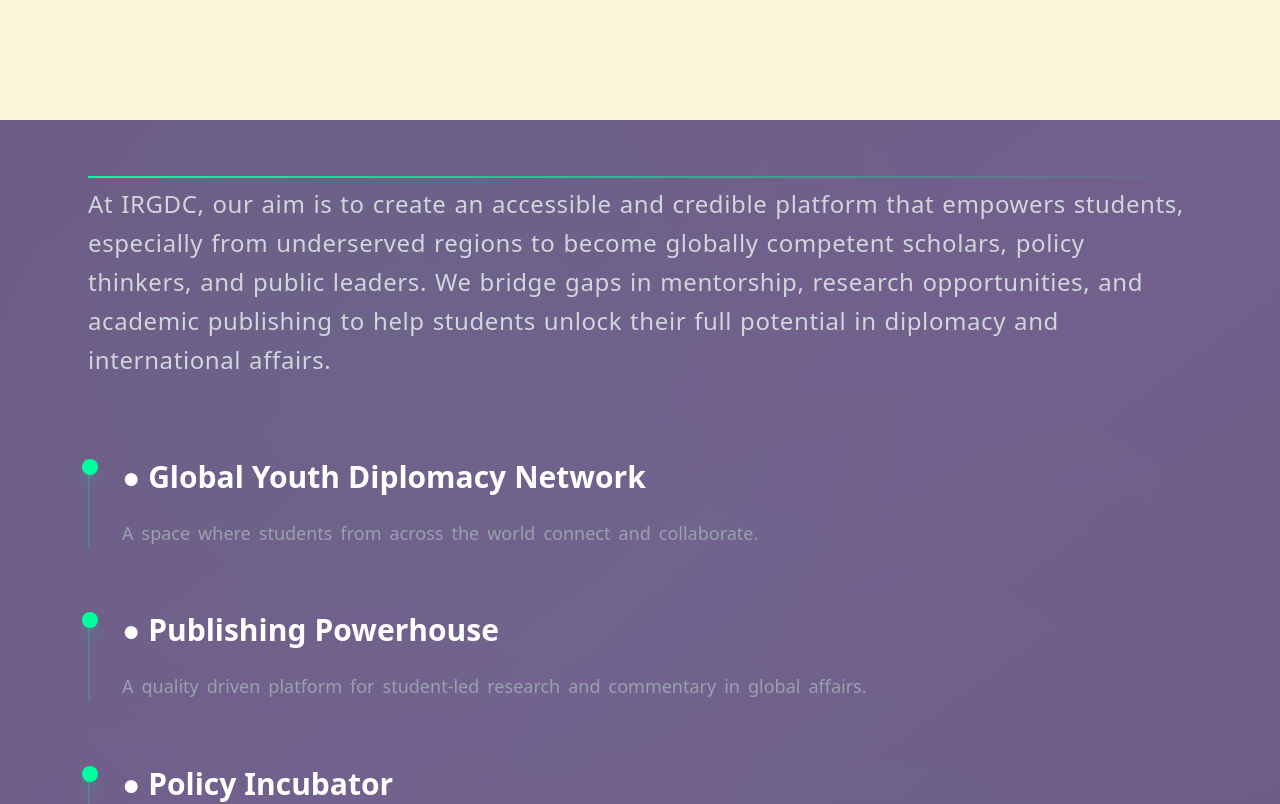
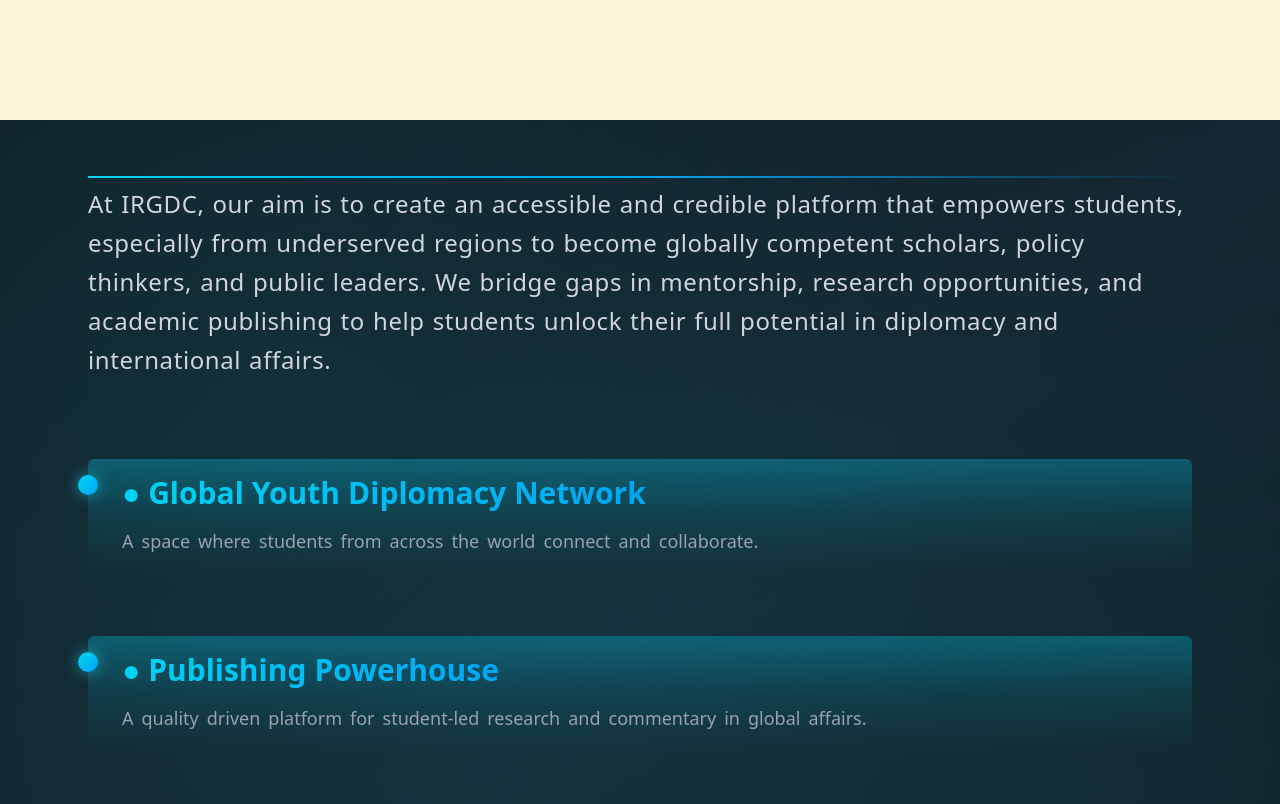
Before and after one commit to Mayank-Pandey-Ji/GDC-Website, a React (Vite) app: page / in a window 1280 px wide. Shown: the part 680-1484 px from the top of the page. Built offline with nearby package versions, Linux system fonts and the light colour scheme.

Commit message:
Update VSSERAbout.jsx

```diff
--- a/src/components/VSSERAbout.jsx
+++ b/src/components/VSSERAbout.jsx
@@ -66,12 +66,13 @@
 };
 
 const GDCAbout = () => (
-  <div className="relative z-10 w-full bg-purple-300 min-h-screen">
+  <div className="relative z-10 w-full min-h-screen bg-[#0f1e25]">
 
-    {/* Background Gradients */}
-    <div className="absolute inset-0 bg-gradient-to-br from-[#02050a] via-[#0a0f1a] to-[#02050a] opacity-50" />
-    <div className="absolute inset-0 bg-[radial-gradient(circle_at_30%_20%,rgba(0,255,159,0.03),transparent_50%)]" />
-    <div className="absolute inset-0 bg-[radial-gradient(circle_at_70%_80%,rgba(0,255,159,0.02),transparent_50%)]" />
+    {/* Gradient Background Layers */}
+    <div className="absolute inset-0 bg-gradient-to-br from-[#0f1e25] via-[#142732] to-[#0f1e25]" />
+    <div className="absolute inset-0 bg-[radial-gradient(circle_at_20%_30%,rgba(34,211,238,0.08),transparent_60%)]" />
+    <div className="absolute inset-0 bg-[radial-gradient(circle_at_80%_70%,rgba(34,211,238,0.05),transparent_60%)]" />
+    <div className="absolute inset-0 bg-[radial-gradient(circle_at_50%_100%,rgba(14,165,233,0.04),transparent_70%)]" />
 
     <motion.div
       initial={{ opacity: 0 }}
@@ -80,6 +81,7 @@
       className="relative max-w-6xl mx-auto px-6 py-16 text-white"
     >
 
+      {/* Intro Section with Gradient Line */}
       <AnimatedSection className="mb-20">
         <div className="relative">
           <motion.div
@@ -87,7 +89,7 @@
             whileInView={{ width: "100%" }}
             viewport={{ once: true }}
             transition={{ duration: 1, delay: 0.5 }}
-            className="absolute -top-2 left-0 h-0.5 bg-gradient-to-r from-[#00ff9f] to-transparent"
+            className="absolute -top-2 left-0 h-0.5 bg-gradient-to-r from-cyan-400 via-sky-500 to-transparent"
           />
           <AnimatedText
             text="At IRGDC, our aim is to create an accessible and credible platform that empowers students, especially from underserved regions to become globally competent scholars, policy thinkers, and public leaders. We bridge gaps in mentorship, research opportunities, and academic publishing to help students unlock their full potential in diplomacy and international affairs."
@@ -96,6 +98,7 @@
         </div>
       </AnimatedSection>
 
+      {/* Features Section */}
       <div className="space-y-16">
         {[
           {
@@ -112,28 +115,32 @@
           },
           {
             title: "New Model of Diplomacy Education",
-            description: "Interactive, research-based, and practice-oriented learning that reflects today’s global challenges."
+            description: "Interactive, research-based, and practice-oriented learning that reflects today's global challenges."
           }
         ].map((item, idx) => (
           <AnimatedSection key={idx} className="group">
-            <div className="relative pl-8 border-l-2 border-[#00ff9f]/20 hover:border-[#00ff9f]/40 transition-colors duration-500">
+            <div className="relative pl-8 border-l-2 border-transparent bg-gradient-to-b from-cyan-400/30 via-cyan-400/10 to-transparent rounded-md p-4 hover:from-cyan-400/50 hover:via-sky-500/20 transition-all duration-700">
+
+              {/* Gradient Glow Dot */}
               <motion.div
                 initial={{ scale: 0, opacity: 0 }}
                 whileInView={{ scale: 1, opacity: 1 }}
                 viewport={{ once: true }}
                 transition={{ duration: 0.6, delay: 0.2 }}
-                className="absolute -left-2 top-0 w-4 h-4 bg-[#00ff9f] rounded-full shadow-lg shadow-[#00ff9f]/30"
+                className="absolute -left-3 top-4 w-5 h-5 bg-gradient-to-br from-cyan-400 to-sky-500 rounded-full shadow-[0_0_15px_rgba(34,211,238,0.6)]"
               />
+
+              {/* Title with Gradient Text */}
               <AnimatedText
                 text={`● ${item.title}`}
-                className="text-2xl md:text-3xl font-semibold mb-6 text-white"
+                className="text-2xl md:text-3xl font-semibold mb-4 bg-gradient-to-r from-cyan-400 to-sky-500 bg-clip-text text-transparent"
               />
-              <div className="space-y-4">
-                <AnimatedText
-                  text={item.description}
-                  className="text-lg text-gray-400 leading-relaxed"
-                />
-              </div>
+
+              {/* Description */}
+              <AnimatedText
+                text={item.description}
+                className="text-lg text-gray-400 leading-relaxed"
+              />
             </div>
           </AnimatedSection>
         ))}
```
